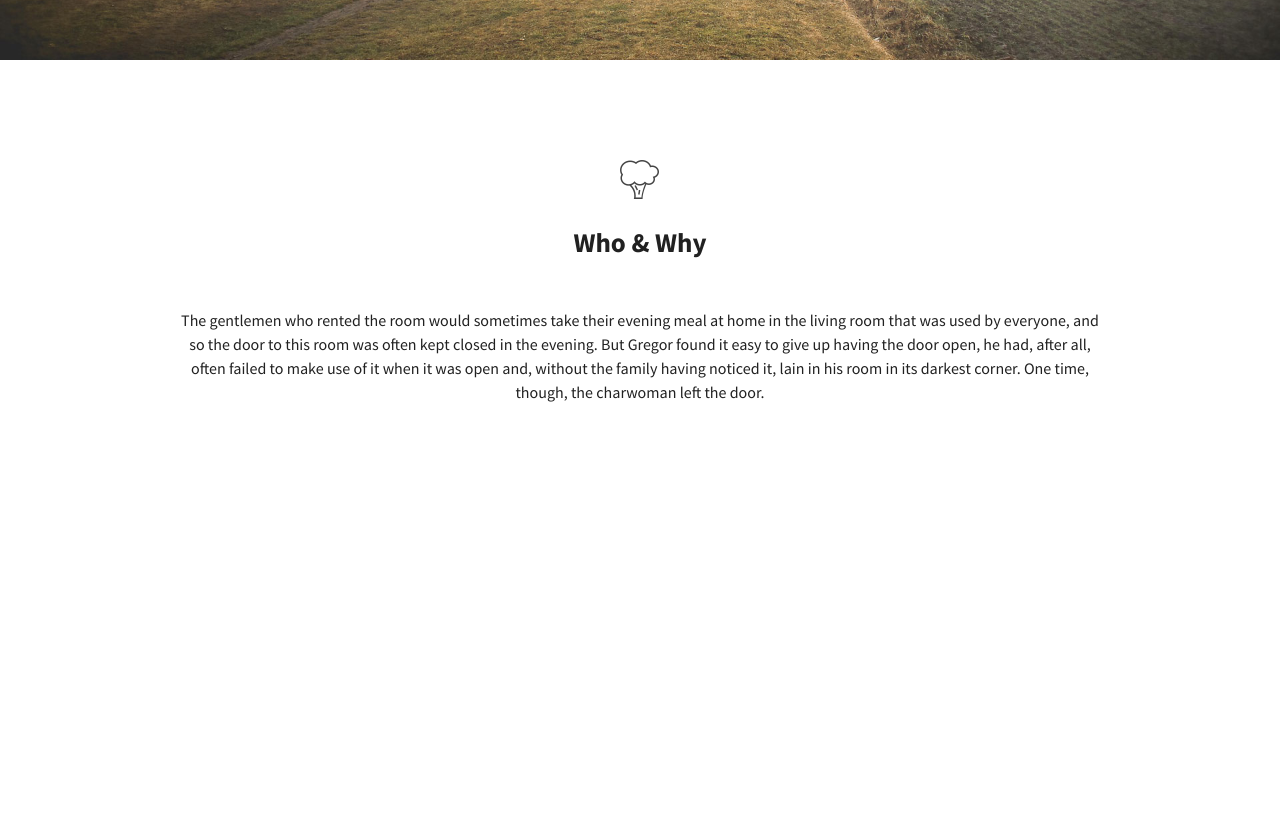
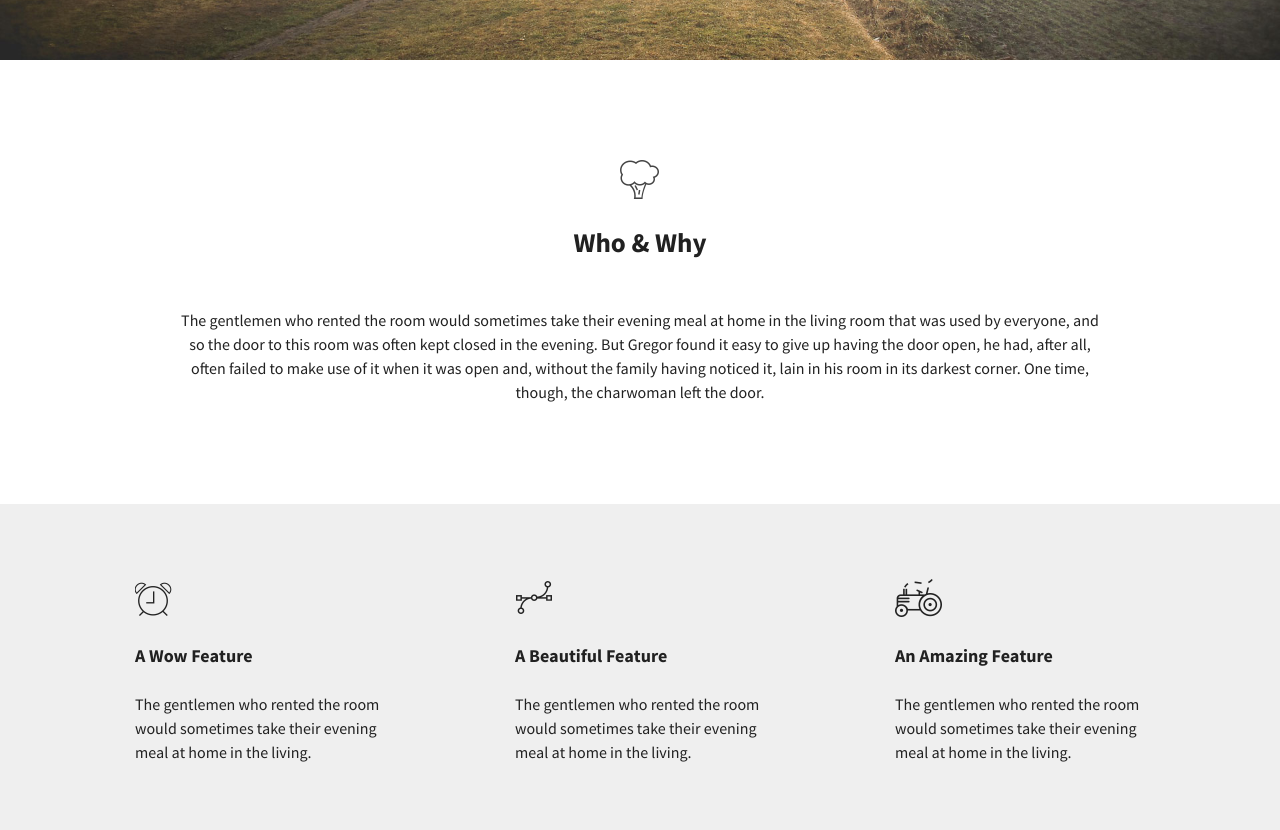
Before and after one commit to sergdenisov/hh-school-2017-html-css-homework, a plain HTML site: page index.html in a window 1280 px wide. Shown: the part 740-1570 px from the top of the page. Before the commit the page ends 1244 px from the top, so only its background shows below. Drawn offline with Linux system fonts and the light colour scheme.

Commit message:
Make step 4

```diff
--- a/index.html
+++ b/index.html
@@ -71,6 +71,45 @@
                     </div>
                 </div>
             </section>
+
+            <section class="substrate">
+                <div class="container">
+                    <div class="row features">
+                        <section class="col-4">
+                            <div class="features__item">
+                                <span class="icon icon_clock"></span>
+                                <h3 class="title title_level-3">A Wow Feature</h3>
+                                <p class="text text_level-3">
+                                    The gentlemen who rented the room would sometimes take their evening meal at home in
+                                    the living.
+                                </p>
+                            </div>
+                        </section>
+
+                        <section class="col-4">
+                            <div class="features__item">
+                                <span class="icon icon_vector"></span>
+                                <h3 class="title title_level-3">A Beautiful Feature</h3>
+                                <p class="text text_level-3">
+                                    The gentlemen who rented the room would sometimes take their evening meal at home in
+                                    the living.
+                                </p>
+                            </div>
+                        </section>
+
+                        <section class="col-4">
+                            <div class="features__item">
+                                <span class="icon icon_land-working"></span>
+                                <h3 class="title title_level-3">An Amazing Feature</h3>
+                                <p class="text text_level-3">
+                                    The gentlemen who rented the room would sometimes take their evening meal at home in
+                                    the living.
+                                </p>
+                            </div>
+                        </section>
+                    </div>
+                </div>
+            </section>
         </main>
 
         <footer></footer>
--- a/less/all.less
+++ b/less/all.less
@@ -7,3 +7,5 @@
 @import "button";
 @import "intro";
 @import "icon";
+@import "substrate";
+@import "features";
--- /dev/null
+++ b/less/features.less
@@ -0,0 +1,7 @@
+.features {
+    padding: 75px 0 50px;
+}
+
+    .features__item {
+        margin: 0 50px;
+    }
--- a/less/icon.less
+++ b/less/icon.less
@@ -9,3 +9,16 @@
     .icon_broccoli {
         background-position: 0 0;
     }
+
+    .icon_clock {
+        background-position: 0 -42px;
+    }
+
+    .icon_vector {
+        background-position: 0 -82px;
+    }
+
+    .icon_land-working {
+        width: 47px;
+        background-position: 0 -122px;
+    }
--- /dev/null
+++ b/less/substrate.less
@@ -0,0 +1,3 @@
+.substrate {
+    background: #efefef;
+}
--- a/less/text.less
+++ b/less/text.less
@@ -9,3 +9,8 @@
         font-size: 16px;
         line-height: 2;
     }
+
+    .text_level-3 {
+        font-size: 16px;
+        line-height: 1.75;
+    }
--- a/less/title.less
+++ b/less/title.less
@@ -25,3 +25,13 @@
             display: none;
         }
     }
+
+    .title_level-3 {
+        font-size: 18px;
+        text-transform: none;
+        margin-bottom: 25px;
+
+        &:after {
+            display: none;
+        }
+    }
```
